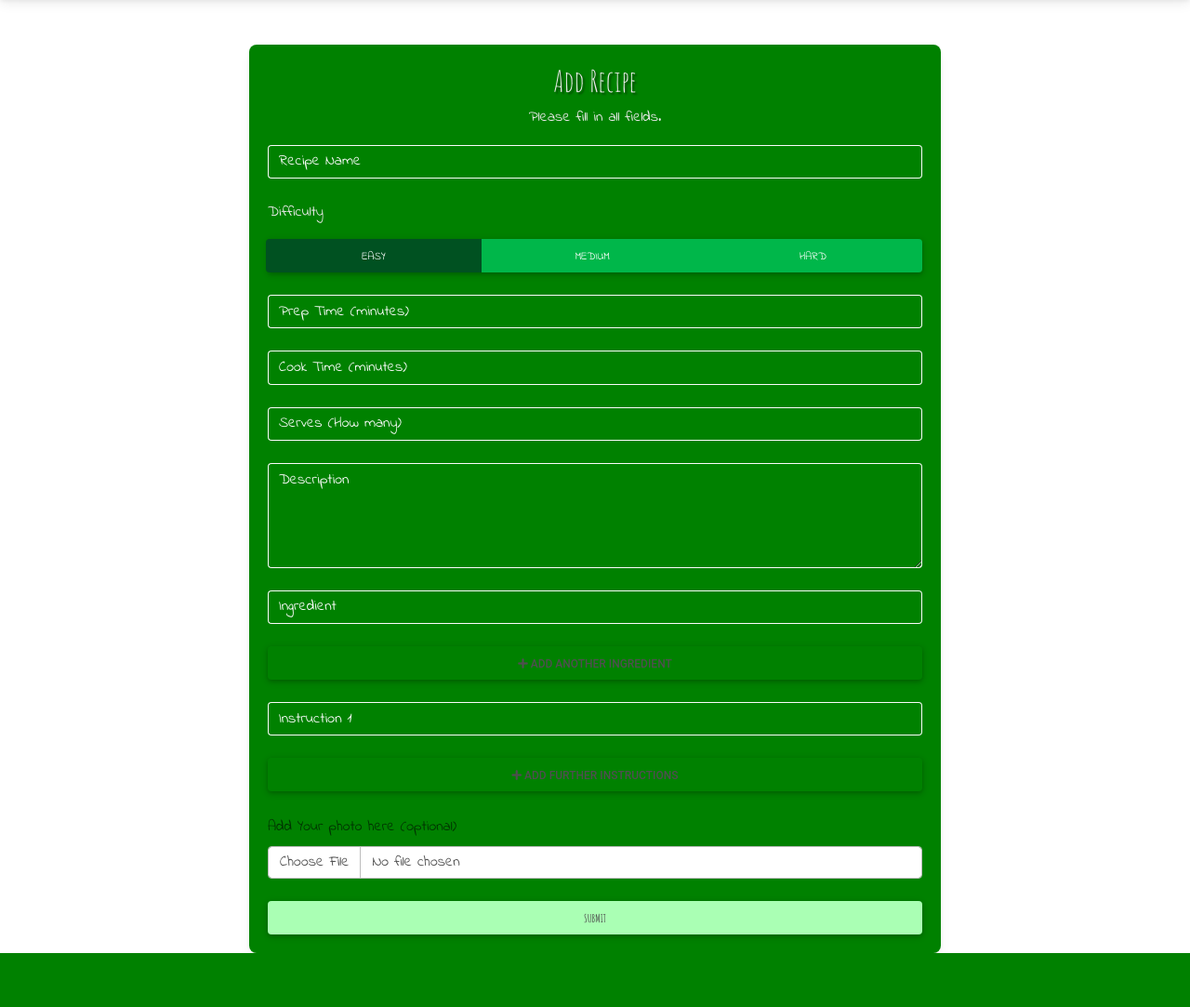
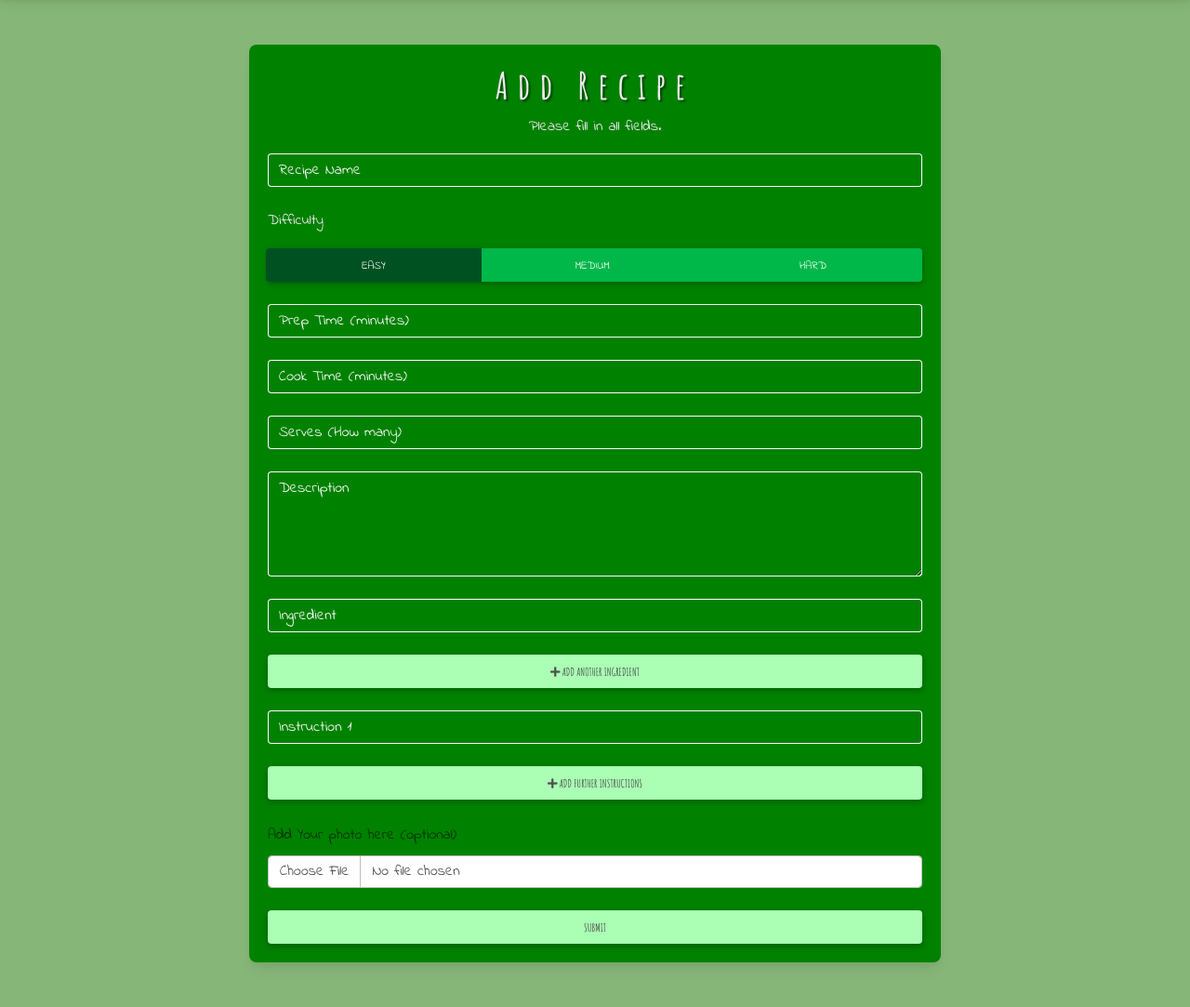
Before and after one commit to Oldman10000/veggie_visionaries, a Flask app: page /add_recipe in a window 1280 px wide. Shown: the part 83-1166 px from the top of the page at 93% size. Before the commit the page ends 1108 px from the top, so only its background shows below. Run offline with Flask 2, Linux system fonts and the light colour scheme; some libraries are stand-ins or nearby versions.

Commit message:
Amend global colour stylings

```diff
--- a/static/css/style.css
+++ b/static/css/style.css
@@ -13,7 +13,8 @@ button {
 p,
 input,
 label,
-.form-helper {
+.form-helper,
+textarea {
     font-family: 'Indie Flower', cursive;
 }
 
@@ -47,6 +48,12 @@ a {
 
 .text-shadow {
     text-shadow: 2px 2px 2px rgba(0, 0, 0, 0.5);
+}
+
+.title {
+    font-size: 2.5em;
+    font-weight: 700;
+    letter-spacing: 10px;
 }
 
 .my-button {
--- a/templates/add_recipe.html
+++ b/templates/add_recipe.html
@@ -4,7 +4,7 @@
 {% include 'navbar.html' %}
 
 <main>
-    <div class="container mt-5">
+    <div class="container mt-5 mb-5">
         <form class="col-8 mx-auto" method="POST" action="{{ url_for('add_recipe') }}">
             <div class="card dark-green-back">
                 <h2 class="text-center title text-shadow">Add Recipe</h2>
@@ -50,7 +50,7 @@
                         <label class="form-label" for="ingredient1">Ingredient</label>
                     </div>
                 </div>
-                <div class="add_ingredient_button btn submit-button mb-4" title="Add field">
+                <div class="add_ingredient_button btn my-button mb-4" title="Add field">
                     <i class="fas fa-plus"></i> Add Another Ingredient
                 </div>
                 <div class="instruction_field_wrapper wrapper">
@@ -59,7 +59,7 @@
                         <label class="form-label" for="instruction1">Instruction 1</label>
                     </div>
                 </div>
-                <div class="add_instruction_button btn submit-button mb-4" title="Add field">
+                <div class="add_instruction_button btn my-button mb-4" title="Add field">
                     <i class="fas fa-plus"></i> Add Further Instructions
                 </div>
                 <div class="mb-4">
--- a/templates/base.html
+++ b/templates/base.html
@@ -20,7 +20,7 @@
     <title>Veggie Visionaries</title>
 </head>
 
-<body>
+<body class="light-green-back">
 
     <section>
         {% with messages = get_flashed_messages() %}
--- a/templates/index.html
+++ b/templates/index.html
@@ -3,7 +3,7 @@
 
 {% include 'navbar-home.html' %}
 
-<main class="light-green-back">
+<main">
     <div class="container-lg p-4">
         <div class="row g-4">
             <div class="col-12 col-md-8">
--- a/templates/recipes.html
+++ b/templates/recipes.html
@@ -5,13 +5,13 @@
 
 <main>
     <div class="container">
-        <h2 class="text-center title text-shadow">Recipes</h2>
+        <h2 class="text-center title text-shadow p-3">Recipes</h2>
 
         {% for recipe in recipes %}
         <div class="row justify-content-center">
             <div class="col-10">
-                <div class="card">
-                    <div class="card-body light-green-back">
+                <div class="card light-back mb-4">
+                    <div class="card-body">
                         <h3 class="card-title text-center">{{ recipe.name }}</h3>
                         <div class="row">
                             <div class="col-6">
```
